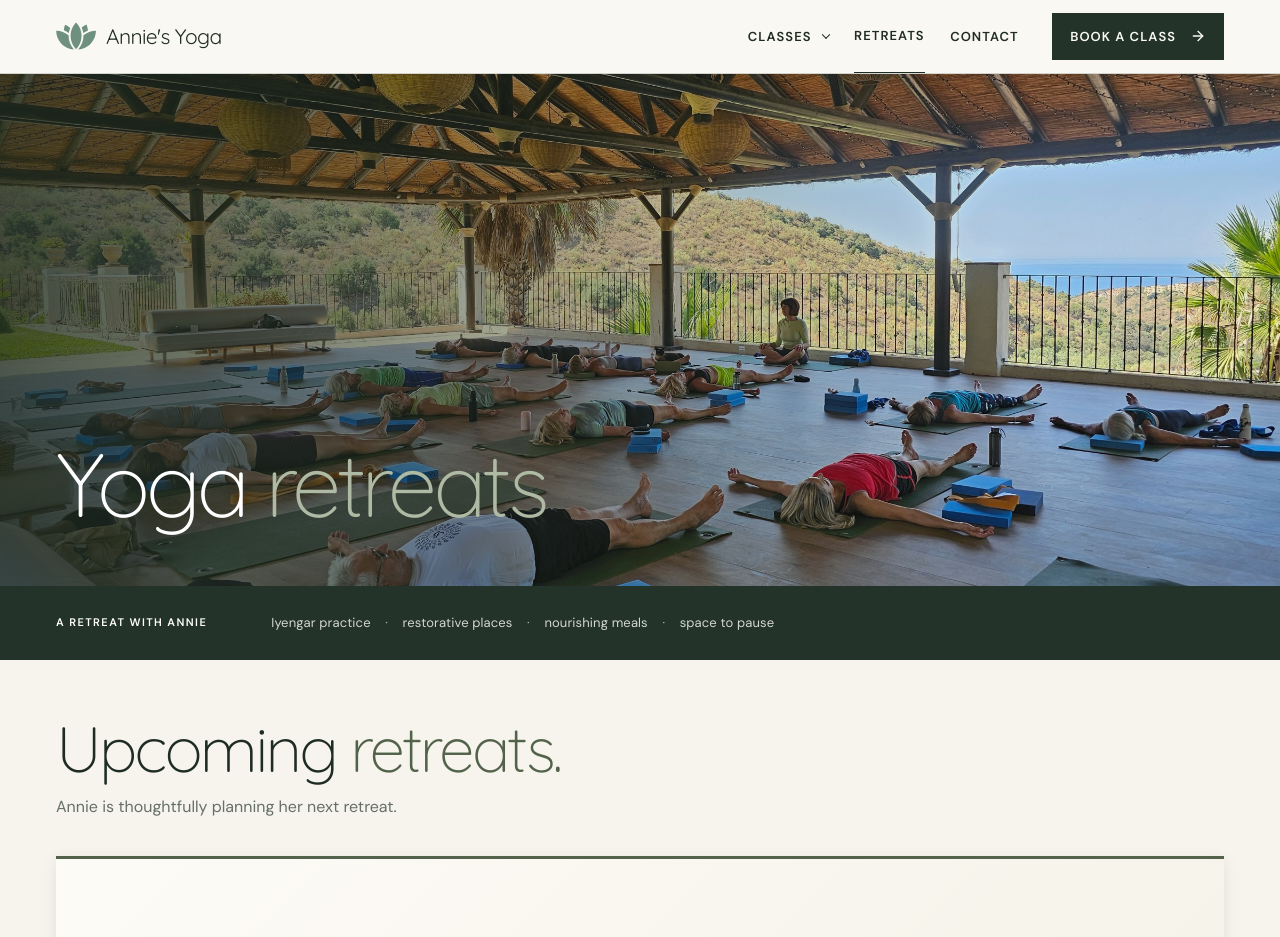
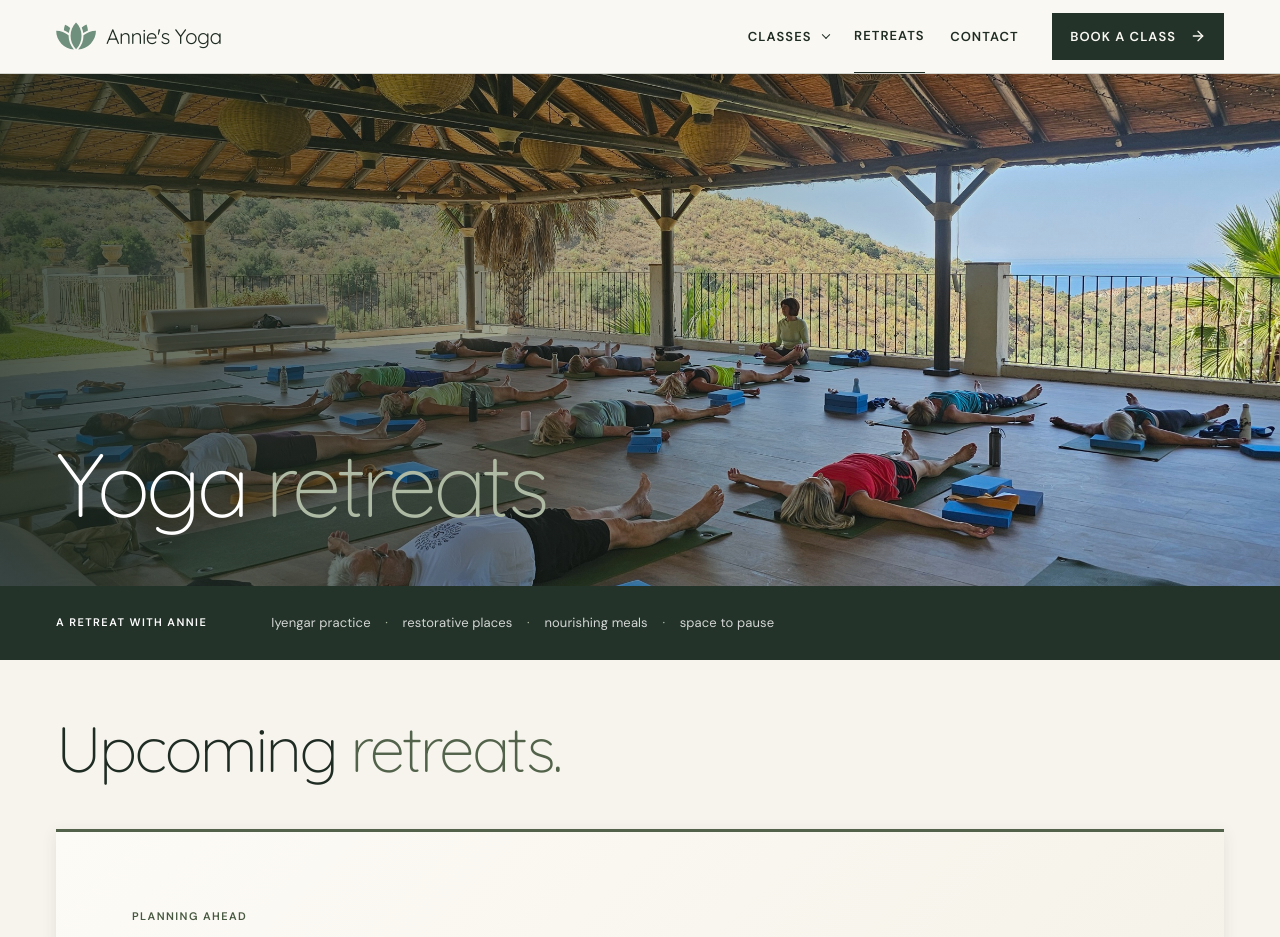
Before and after one commit to aliciaahunt/annies-yoga-website, a React (Vite) app: page /retreats in a window 1280 px wide. Shown: the top 937 px of the page. Built offline with nearby package versions, Linux system fonts and the light colour scheme.

Commit message:
Remove duplicate retreat placeholder copy

```diff
--- a/src/app/RetreatsPage.tsx
+++ b/src/app/RetreatsPage.tsx
@@ -96,7 +96,6 @@ export default function RetreatsPage() {
             <header className="retreats-section-heading">
               <div>
                 <h2 id="upcoming-retreats-heading">Upcoming <em>retreats.</em></h2>
-                <p>Annie is thoughtfully planning her next retreat.</p>
               </div>
             </header>
 
```
